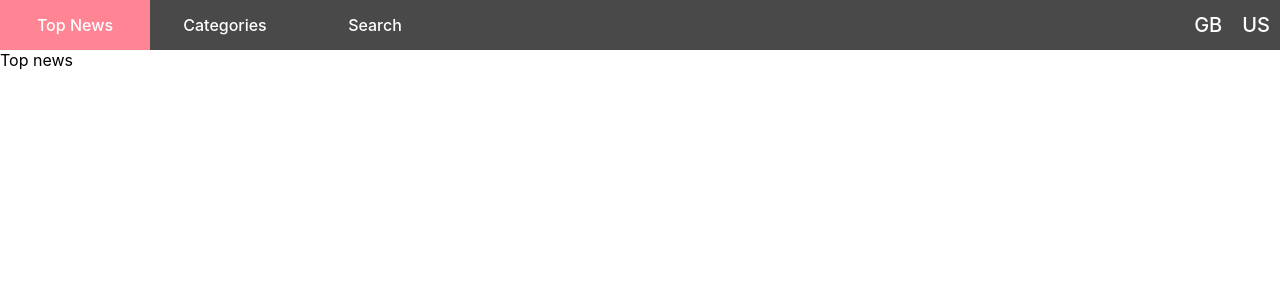
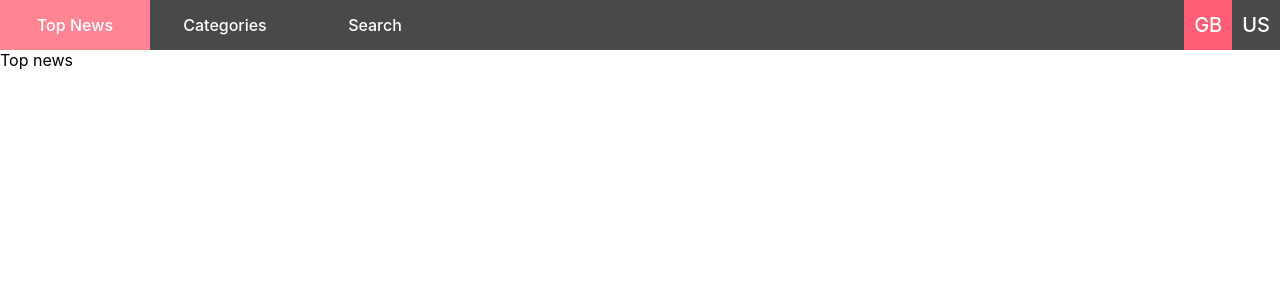
Before and after one commit to dusansen/news-app, a React (Create React App) app in the folder news-app/: page / in a window 1280 px wide. Shown: the top 300 px of the page. Built offline with nearby package versions, Linux system fonts and the light colour scheme.

Commit message:
extract countries to constants

```diff
--- a/news-app/src/components/header/Countries.jsx
+++ b/news-app/src/components/header/Countries.jsx
@@ -2,17 +2,7 @@ import React from 'react';
 import styled from 'styled-components';
 import Country from './Country';
 import { useAppContext } from '../../store/context';
-
-const COUNTRIES = [
-  {
-    label: 'Great Britain',
-    value: 'GB'
-  },
-  {
-    label: 'United States',
-    value: 'US'
-  }
-];
+import { COUNTRIES } from '../../utils/constants';
 
 const Countries = () => {
   const { state: { country } } = useAppContext();
--- a/news-app/src/store/context.js
+++ b/news-app/src/store/context.js
@@ -1,8 +1,9 @@
 import React, { createContext, useReducer, useContext } from 'react';
 import { reducer } from './reducer';
+import { COUNTRIES } from '../utils/constants';
 
 const initialState = {
-  country: {}
+  country: COUNTRIES[0]
 };
 
 const context = createContext(initialState);
--- /dev/null
+++ b/news-app/src/utils/constants.js
@@ -0,0 +1,10 @@
+export const COUNTRIES = [
+  {
+    label: 'Great Britain',
+    value: 'GB'
+  },
+  {
+    label: 'United States',
+    value: 'US'
+  }
+];
```
